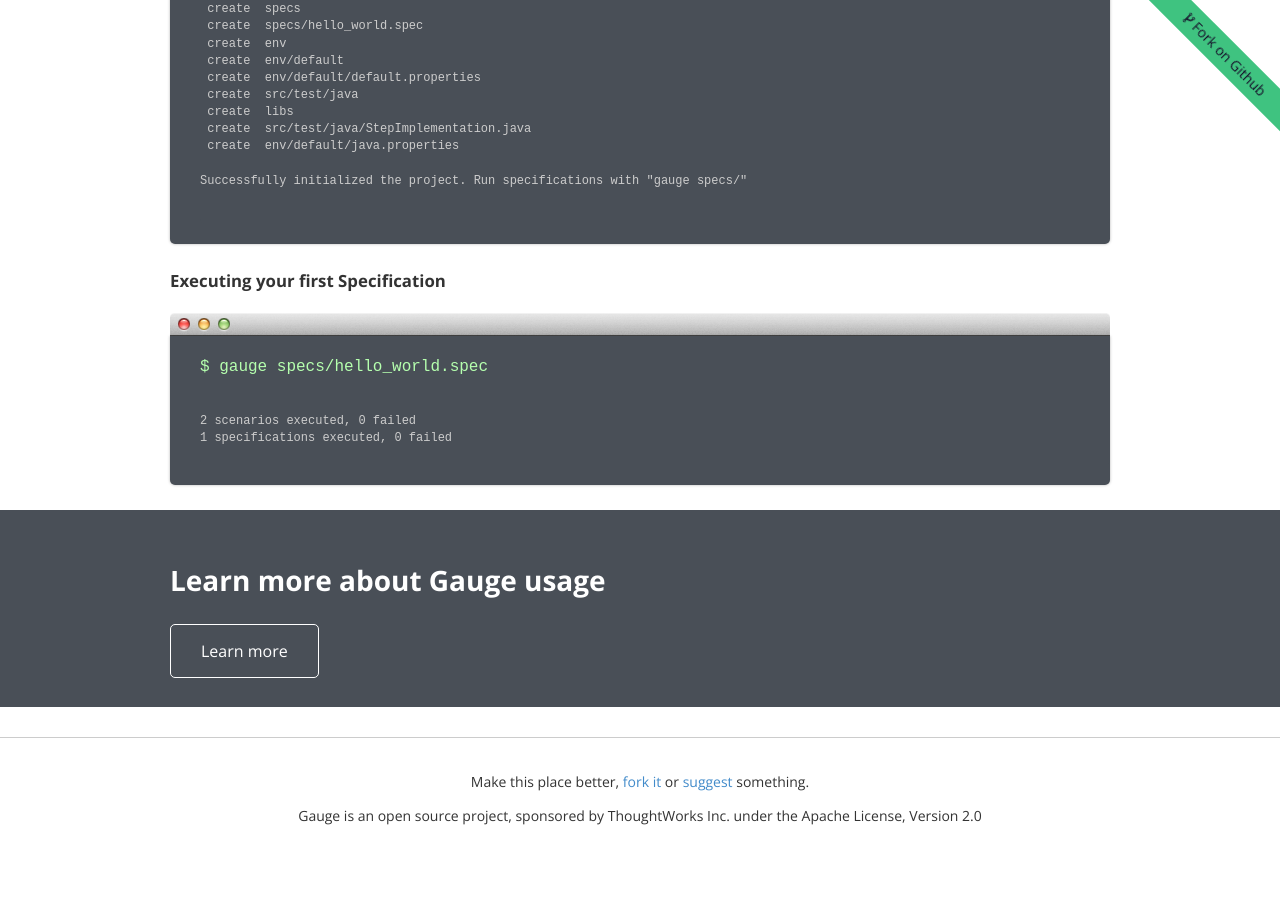
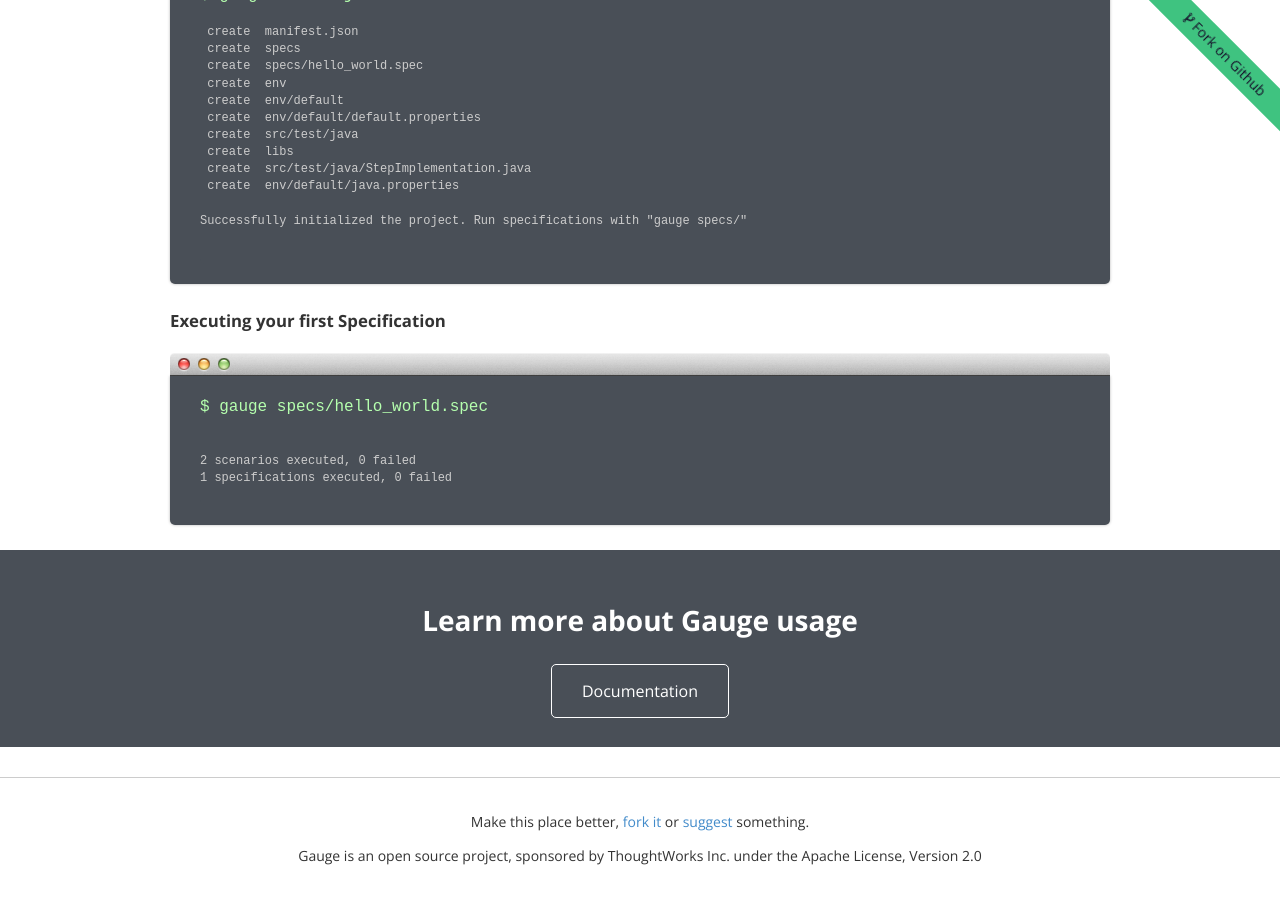
Before and after one commit to getgauge/getgauge.github.io, a Jekyll site: the page built from index.html, in a window 1280 px wide and 900 px high, scrolled down 1232 px. Built offline with Jekyll 4.4.1, drawn with Linux system fonts in a browser that asks for light colours; Markdown is read by kramdown in place of the engine named in the settings; comment, search, counter and statistics services are not loaded; before the commit the page ends 2092 px from its top, so only the background shows below that.

Commit message:
Few UI fixes on home page

```diff
--- a/index.html
+++ b/index.html
@@ -56,31 +56,37 @@ title: Gauge
                 <i class="fa fa-pencil fa-3x"></i>
                 <h5>Write in .markdown</h5>
                 <p>Bridge test specifications and documentation using rich markup.</p>
+                <br/>
             </div>
             <div class="col-md-4 col-sm-6">
                 <i class="fa fa-language fa-3x"></i>
                 <h5>Cross-Language Support</h5>
                 <p>Write test cases in your favorite programming language.</p>
+                <br/>
             </div>
             <div class="col-md-4 col-sm-6">
                 <i class="fa fa-arrows-alt fa-3x"></i>
                 <h5>Richer Data</h5>
                 <p>Use special parameters to handle custom data.</p>
+                <br/>
             </div>
             <div class="col-md-4 col-sm-6">
                 <i class="fa fa-star-o fa-3x"></i>
                 <h5>Extensible</h5>
                 <p>Add plugins for more custom functionality.</p>
+                <br/>
             </div>
             <div class="col-md-4 col-sm-6">
                 <i class="fa fa-ban fa-3x"></i>
                 <h5>IDE support</h5>
                 <p>Work with IntelliJ idea plugin.</p>
+                <br/>
             </div>
             <div class="col-md-4 col-sm-6">
                 <i class="fa fa-microphone fa-3x"></i>
                 <h5>Fast Execution</h5>
                 <p>Native binaries help reduce execution time</p>
+                <br/>
             </div>
         </div>
     </div>
@@ -156,9 +162,9 @@ Successfully initialized the project. Run specifications with "gauge specs/"
         </div>
     </div>
 </div>
-<div style="background:#494f57; padding:30px; color:white;">
+<div style="background:#494f57; padding:30px; color:white; text-align:center;">
     <div class="container">
         <h3 style="padding-bottom:20px;">Learn more about Gauge usage</h3>
-        <p><a href="/learn-more.html" class="button big-button">Learn more</a></p>
+        <p><a href="/learn-more.html" class="button big-button">Documentation</a></p>
     </div>
 </div>
```
